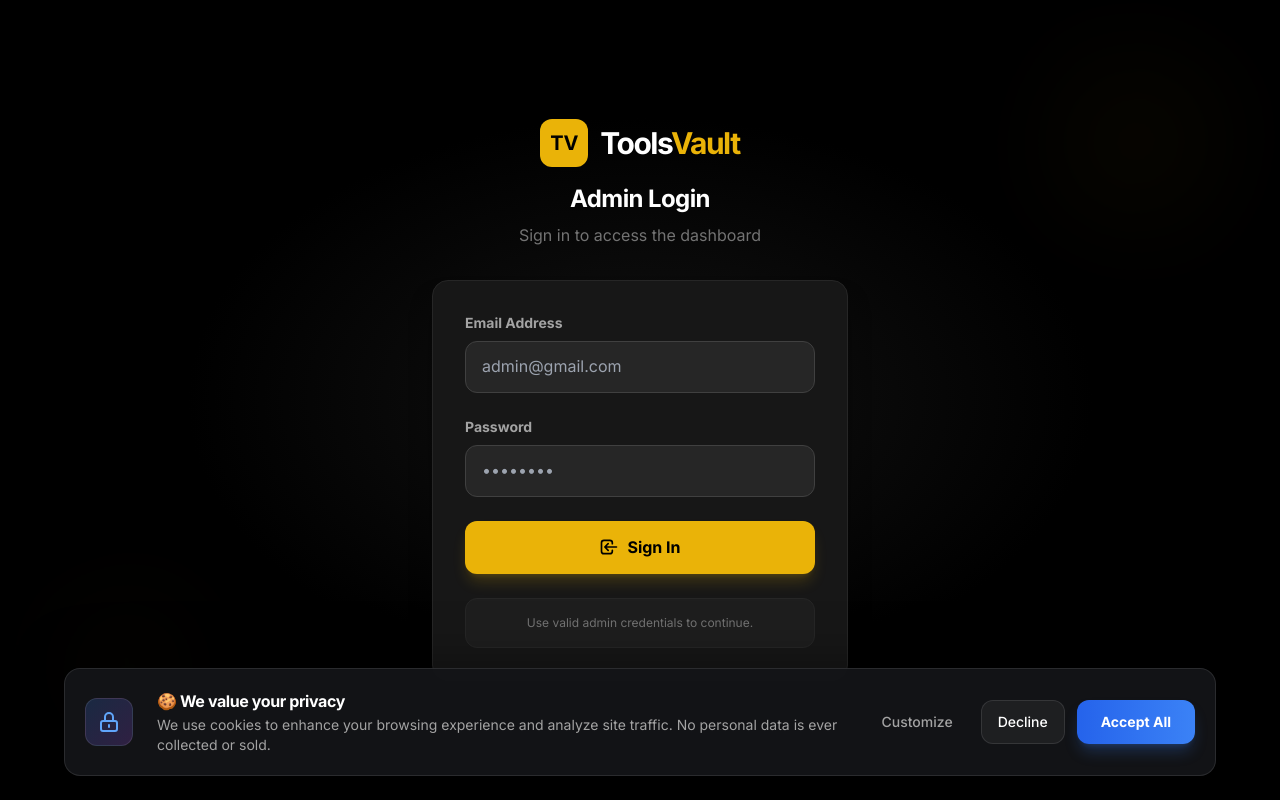
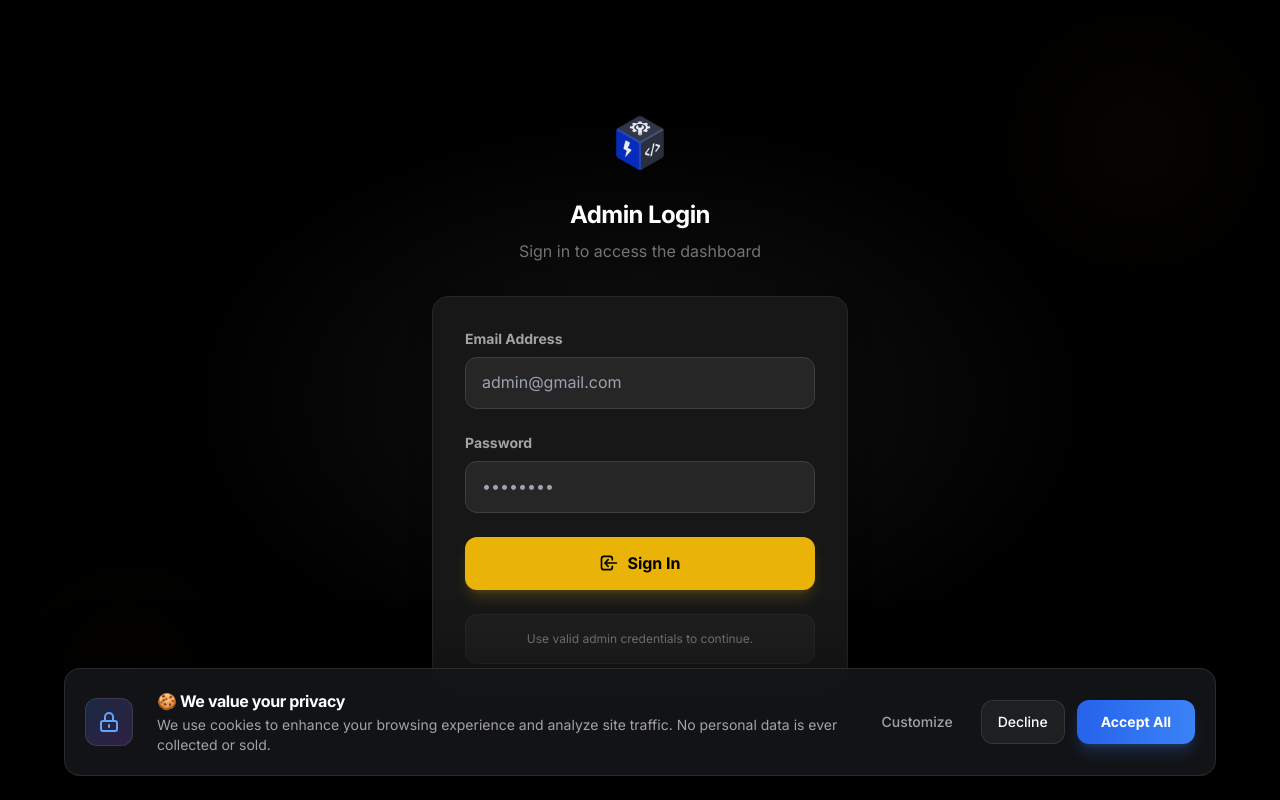
Before and after one commit to adeebjamil/Tools_Vault_Frontend, a Next.js app: page /admin/login in a window 1280 px wide. Built offline with nearby package versions, Linux system fonts and the light colour scheme.

Commit message:
Increase admin login logo size

```diff
--- a/src/app/admin/login/page.tsx
+++ b/src/app/admin/login/page.tsx
@@ -64,13 +64,15 @@ export default function AdminLoginPage() {
       <div className="w-full max-w-md relative z-10 px-4">
         {/* Logo */}
         <div className="text-center mb-8">
-          <div className="inline-flex items-center gap-3 mb-4">
-            <div className="w-12 h-12 bg-yellow-500 rounded-xl flex items-center justify-center text-black font-bold text-xl">
-              TV
-            </div>
-            <span className="text-3xl font-bold tracking-tighter text-white">
-              Tools<span className="text-yellow-500">Vault</span>
-            </span>
+          <div className="inline-flex items-center justify-center gap-3 mb-4">
+            <Image
+              src="/logo1.png"
+              alt="ToolsVault Logo"
+              width={240}
+              height={80}
+              className="h-20 w-auto object-contain"
+              priority
+            />
           </div>
           <h1 className="text-2xl font-bold text-white">Admin Login</h1>
           <p className="text-neutral-500 mt-2">Sign in to access the dashboard</p>
```
